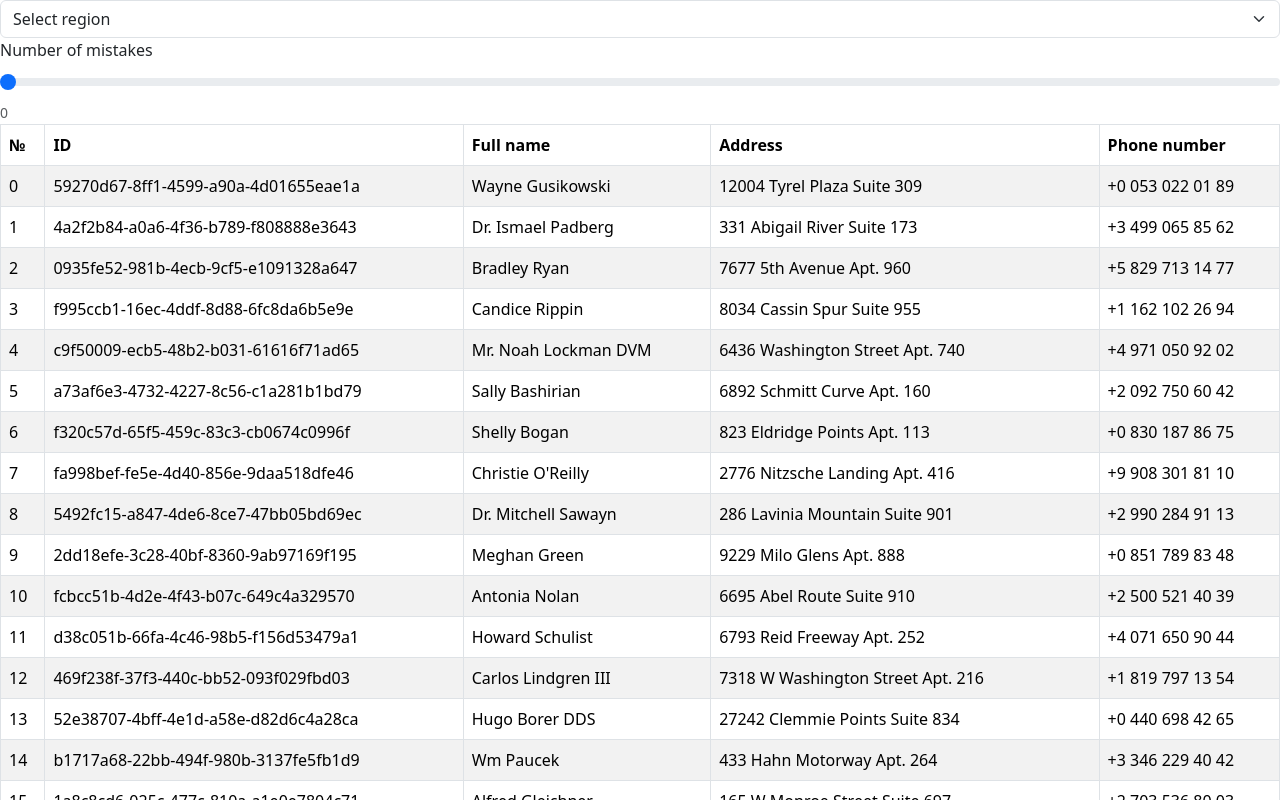
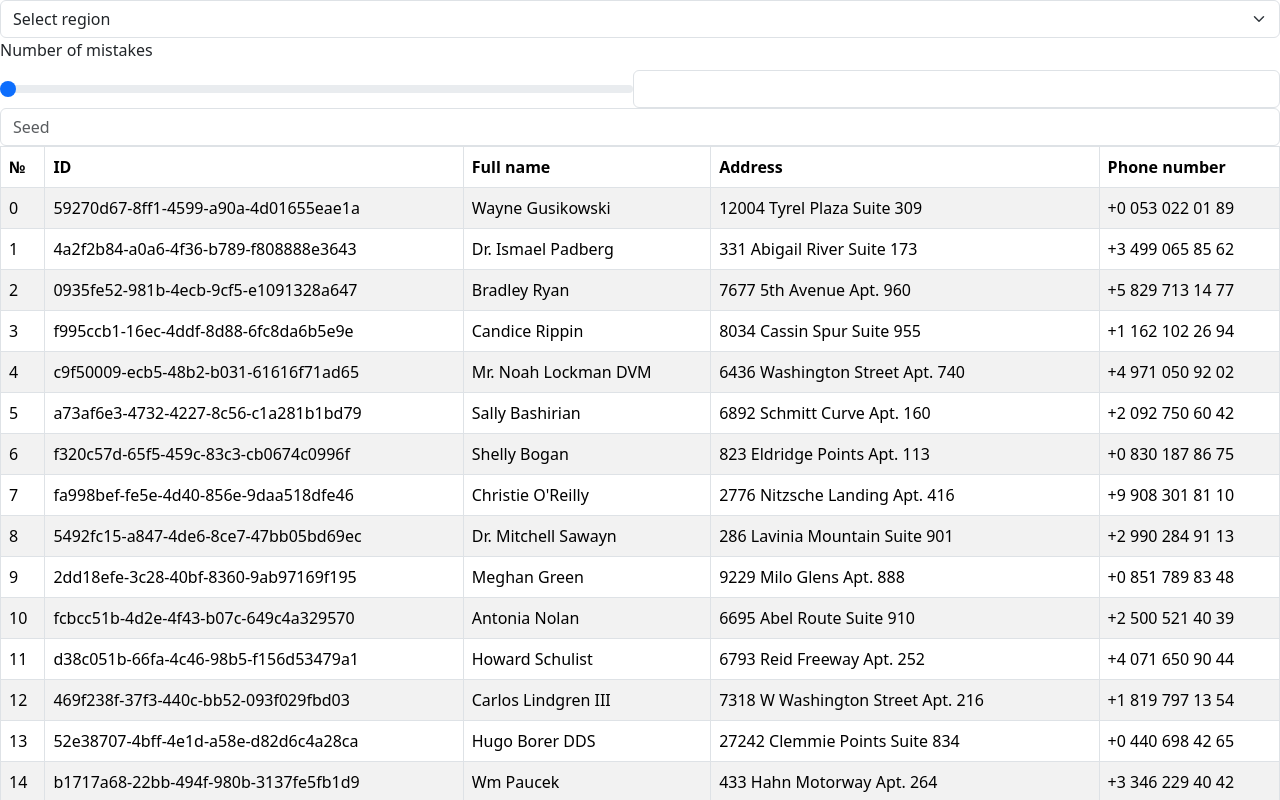
Before and after one commit to DianaSmertina/fake-users, a React (Vite) app in the folder app/: page / in a window 1280 px wide. Shown: the top 800 px of the page. Built offline with nearby package versions, Linux system fonts and the light colour scheme.

Commit message:
feat: add mistake and seed in toolbar

```diff
--- a/app/src/App.tsx
+++ b/app/src/App.tsx
@@ -5,11 +5,12 @@ import UsersTable from "./components/usersTable/UsersTable";
 function App() {
     const [region, setRegion] = useState('en_US');
     const [mistakes, setMistakes] = useState(0);
+    const [seed, setSeed] = useState(0);
 
     return (
         <>
-            <ToolBar setRegion={setRegion} mistakes={mistakes} setMistakes={setMistakes} />
-            <UsersTable region={region}/>
+            <ToolBar setRegion={setRegion} mistakes={mistakes} setMistakes={setMistakes} seed={seed} setSeed={setSeed} />
+            <UsersTable region={region} mistakes={mistakes} seed={seed}/>
         </>
     );
 }
--- a/app/src/components/toolBar/ToolBar.tsx
+++ b/app/src/components/toolBar/ToolBar.tsx
@@ -1,13 +1,19 @@
-import { Dispatch, SetStateAction } from "react";
+import { ChangeEvent, Dispatch, SetStateAction } from "react";
 import Form from "react-bootstrap/Form";
 
 interface IToolBarProps {
     setRegion: Dispatch<SetStateAction<string>>;
     mistakes: number;
     setMistakes: Dispatch<SetStateAction<number>>;
+    seed: number;
+    setSeed: Dispatch<SetStateAction<number>>;
 }
 
-function ToolBar({ setRegion, mistakes, setMistakes }: IToolBarProps) {
+function ToolBar({ setRegion, mistakes, setMistakes, seed, setSeed }: IToolBarProps) {
+    const onMistakeChange = (e: ChangeEvent<HTMLInputElement>) => {
+        setMistakes(Number(e.currentTarget.value));
+    };
+
     return (
         <>
             <Form.Select onChange={(e) => setRegion(e.currentTarget.value)}>
@@ -16,19 +22,34 @@ function ToolBar({ setRegion, mistakes, setMistakes }: IToolBarProps) {
                 <option value="de">Germany + German</option>
                 <option value="ru">Russia + Russian</option>
             </Form.Select>
-            <Form.Group>
-                <Form.Label>Number of mistakes</Form.Label>
+            <Form.Label>Number of mistakes</Form.Label>
+            <Form.Group className="d-flex align-items-center justify-content-center">
                 <Form.Range
                     min={0}
                     max={10}
                     step={0.25}
-                    value={mistakes}
+                    value={Math.min(mistakes, 10)}
+                    onChange={(e) => onMistakeChange(e)}
+                />
+                <Form.Control
+                    type="number"
+                    min={0}
+                    max={1000}
+                    step={0.01}
+                    value={mistakes === 0 ? "" : mistakes}
                     onChange={(e) => {
-                        setMistakes(Number(e.currentTarget.value));
+                        if (Number(e.currentTarget.value) <= 1000) {
+                            onMistakeChange(e as ChangeEvent<HTMLInputElement>);
+                        }
                     }}
                 />
-                <Form.Text>{mistakes}</Form.Text>
             </Form.Group>
+            <Form.Control
+                placeholder="Seed"
+                type="number"
+                value={seed === 0 ? "" : seed}
+                onChange={(e) => setSeed(Number(e.currentTarget.value))}
+            ></Form.Control>
         </>
     );
 }
--- a/app/src/components/usersTable/UsersTable.tsx
+++ b/app/src/components/usersTable/UsersTable.tsx
@@ -5,6 +5,8 @@ import { getUsers } from "../../helpers/helpers";
 
 interface IUsersTableProps {
     region: string;
+    mistakes: number;
+    seed: number;
 }
 
 function UsersTable({region}: IUsersTableProps) {
```
